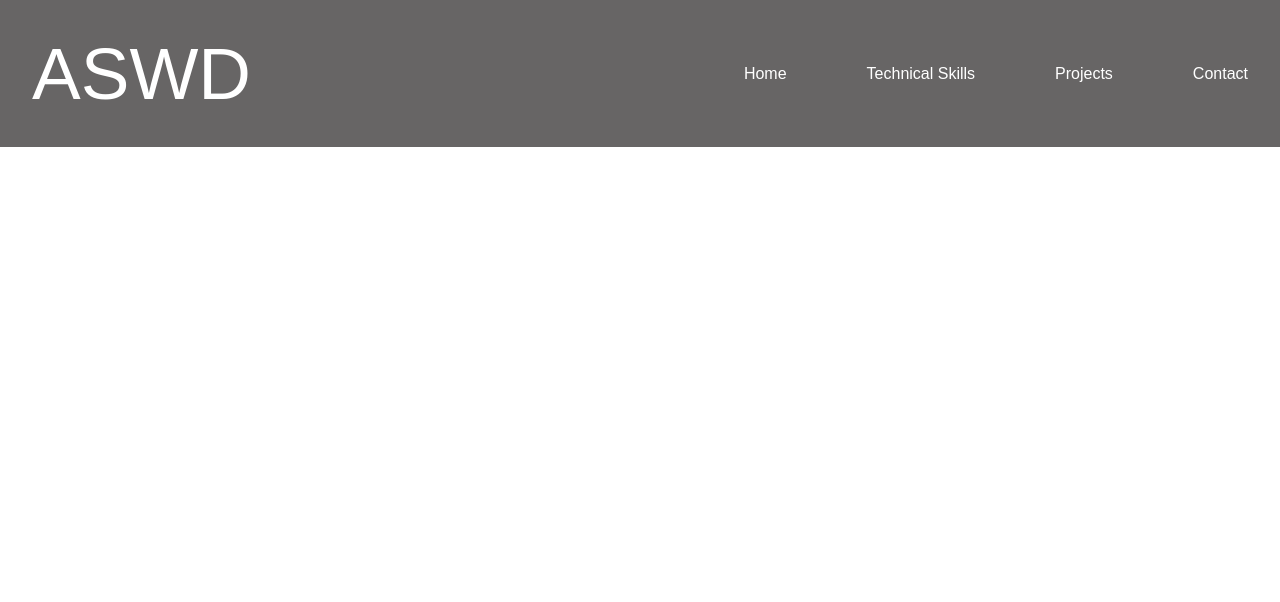
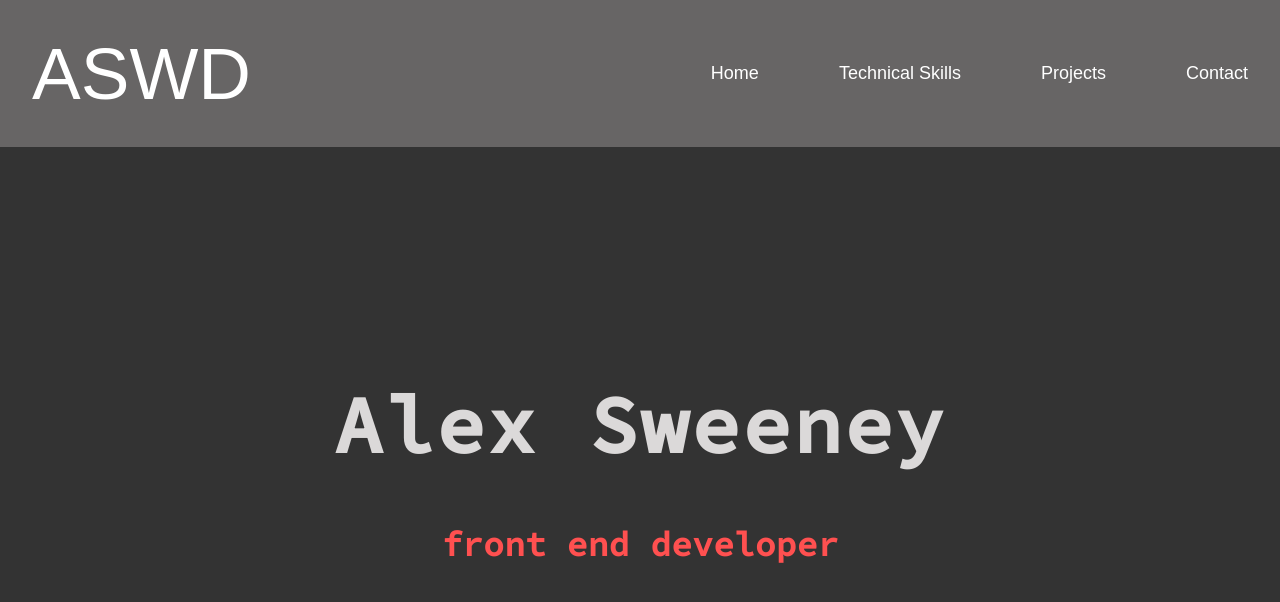
Before and after one commit to AlexSweeney/portfolio-site, a React (Create React App) app: page / in a window 1280 px wide. Shown: the top 602 px of the page. Built offline with nearby package versions, Linux system fonts and the light colour scheme; a web font is replaced by a local one.

Commit message:
home - responsive design

```diff
--- a/src/App.jsx
+++ b/src/App.jsx
@@ -35,6 +35,13 @@ export default function App() {
 
   const [showBurgerMenu, setShowBurgerMenu] = useState(false);
 
+  const appStyle = {
+    height: '100vh',
+    minWidth: '530px',
+    display: 'flex',
+    flexDirection: 'column',
+  };
+
   function onTouchBurgerLink(link) {
     setShowBurgerMenu(false)
   }
@@ -45,12 +52,13 @@ export default function App() {
       <link rel="preconnect" href="https://fonts.gstatic.com" crossorigin/>
       <link href="https://fonts.googleapis.com/css2?family=Medula+One&display=swap" rel="stylesheet"/>
       <link href="https://fonts.googleapis.com/css2?family=Medula+One&display=swap" rel="stylesheet"/>
+      <link href="https://fonts.googleapis.com/css2?family=Source+Code+Pro:wght@500&display=swap" rel="stylesheet"/>
 
-      <section className="app">
+      <section className="app" style={appStyle}>
         <BrowserRouter>
           <Header logoChars={logoChars} navLinks={navLinks} setBurgerIsOpen={setShowBurgerMenu}/>
 
-          {/* <BurgerMenu links={navLinks} show={showBurgerMenu} handleTouch={onTouchBurgerLink}/>
+          {/* <BurgerMenu links={navLinks} show={showBurgerMenu} handleTouch={onTouchBurgerLink}/> */}
 
           <Routes>
             <Route exact path="/" element={<Home/>}/>
@@ -58,7 +66,7 @@ export default function App() {
             <Route exact path="/Technical%20Skills" element={<TechnicalSkills data={data}/>}/>
             <Route exact path="/Projects" element={<Projects projs={myProjects}/>}/>
             <Route exact path="/Contact" element={<Contact/>}/>
-          </Routes>  */}
+          </Routes>
         </BrowserRouter>
       </section>
     </div>
--- a/src/components/Header/Header.css
+++ b/src/components/Header/Header.css
@@ -56,7 +56,7 @@
   }
 
   .nav-link {
-    font-size: 1rem;
+    font-size: 18px;
     margin-left: 80px;
   }
 
--- a/src/components/Header/Header.jsx
+++ b/src/components/Header/Header.jsx
@@ -24,9 +24,7 @@ export default function Header({
 		padding: '32px',
     boxSizing: 'border-box',
 		background: colors.background.dark,
-		position: 'absolute',
 		width: '100%',
-		minWidth: '530px',
 	};
 
 	const logoStyle = {
--- /dev/null
+++ b/src/pages/Home/Home.css
@@ -0,0 +1,22 @@
+
+/* Tablet */
+@media only screen and (min-width: 426px) {
+  .heading {
+    font-size: 54px;
+    margin: 0;
+  }
+}
+
+/* Desktop */
+@media only screen and (min-width: 769px)  {
+  .heading {
+    font-size: 80px;
+    letter-spacing: 3px;
+    margin: 20px;
+  }
+
+  .subheading {
+    font-size: 34px;
+    letter-spacing: 0.5px;
+  }
+}
--- a/src/pages/Home/Home.jsx
+++ b/src/pages/Home/Home.jsx
@@ -1,5 +1,6 @@
 import React from "react";
 import { colors, fonts } from '../../styles/styles.js';
+import './Home.css';
 
 export default function Home() {
   const homeStyle = {
@@ -8,7 +9,7 @@ export default function Home() {
     justifyContent: 'center',
     alignItems: 'center',
     background: colors.background.darker,
-    height: '100vh',
+    height: '100%',
   };
 
   const headingStyle = {
@@ -18,7 +19,7 @@ export default function Home() {
 
   const subheadingStyle = {
     color: colors.font.highlight,
-    fontFamily: fonts.body,
+    fontFamily: fonts.head,
   };
 
   return (
--- a/src/styles/styles.js
+++ b/src/styles/styles.js
@@ -1,7 +1,7 @@
 export const fonts = {
   logo: 'Medula One, sans-serif',
-  head: 'Mulish, sans-serif',
-  body: 'Source Code Pro, sans-serif',
+  head: 'Source Code Pro, sans-serif',
+  body: 'Mulish, sans-serif',
 };
 
 export const colors = {
```
Also changed, not shown: 1 other file (tests, documents, lock files or other folders).
